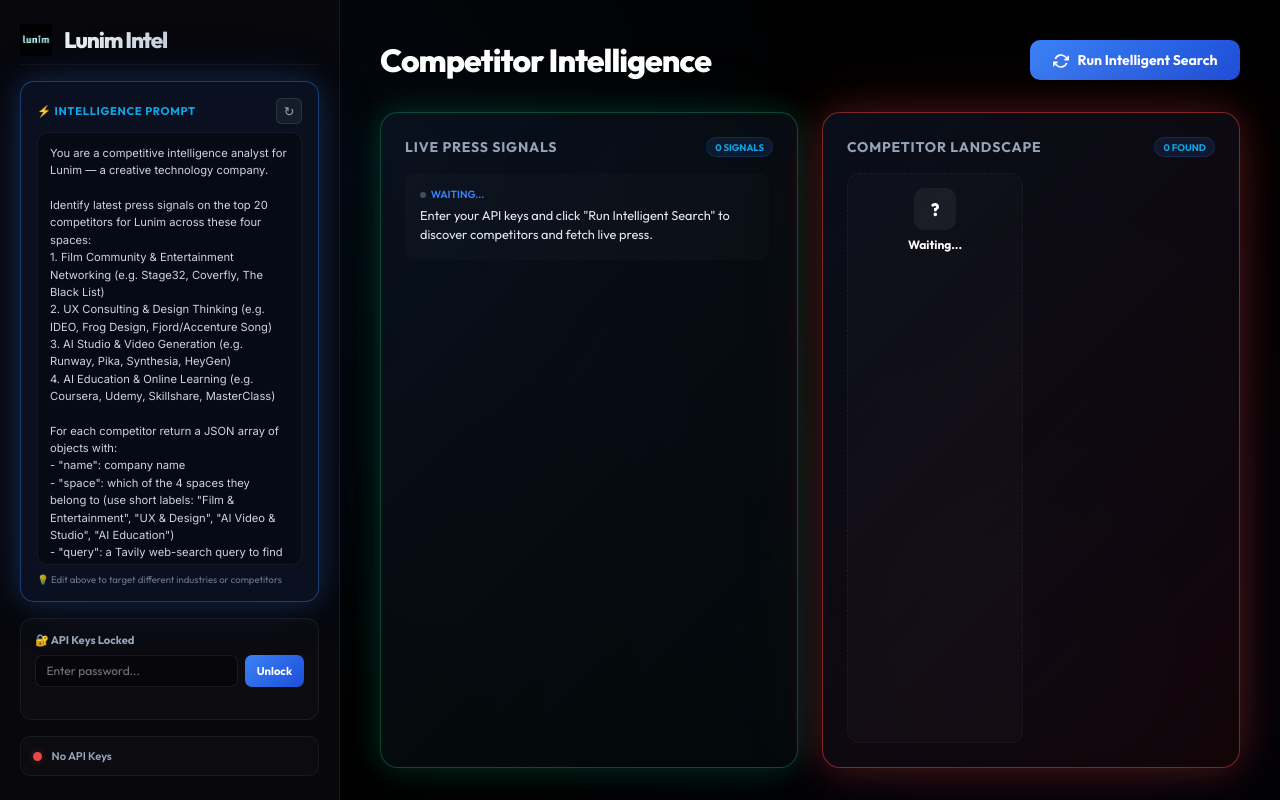
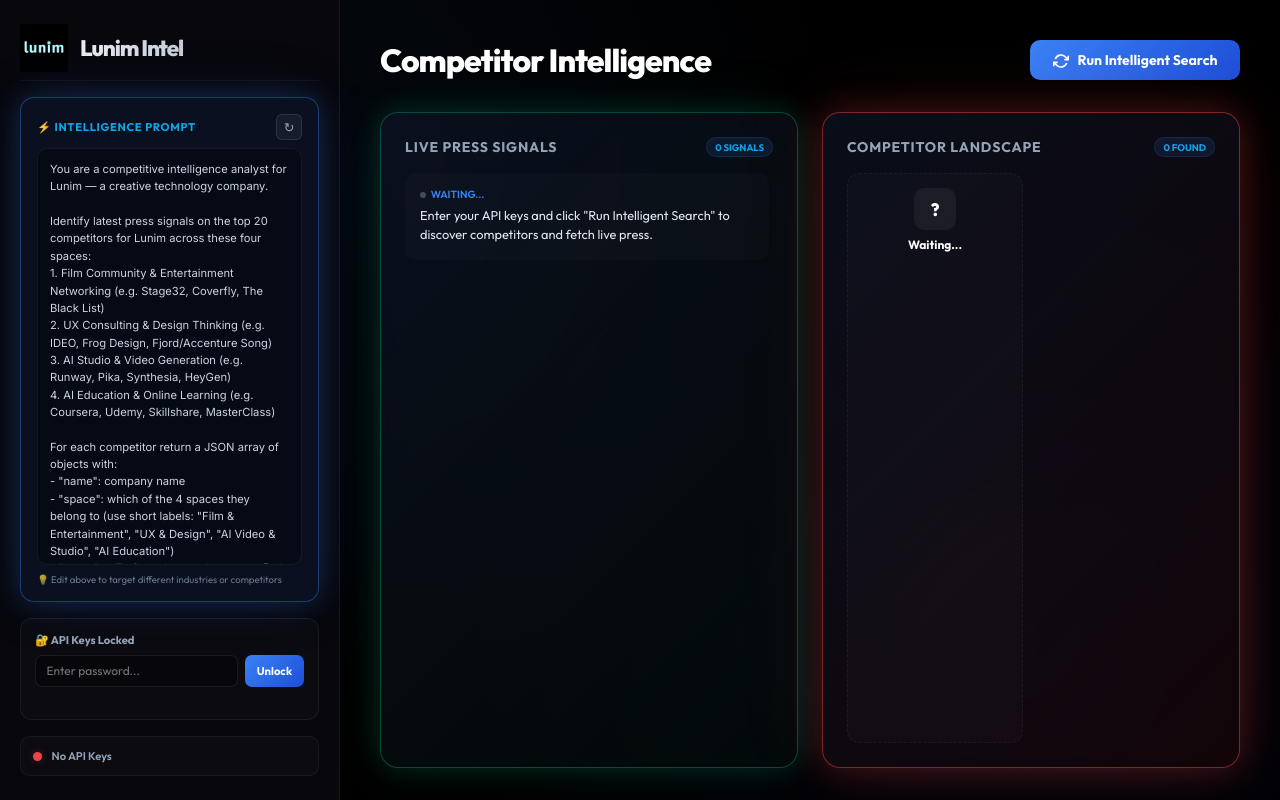
Before and after one commit to Pakkhiguptaa/Lunim-Intel, a plain HTML site: page index.html in a window 1280 px wide. Drawn offline with Linux system fonts and the light colour scheme.

Commit message:
UI: Increase sidebar Lunim logo size

```diff
--- a/index.html
+++ b/index.html
@@ -15,7 +15,7 @@
   <!-- Sidebar -->
   <aside class="sidebar">
     <div class="logo">
-      <img src="lunim-logo.webp" alt="Lunim Logo" style="height: 32px; width: auto; margin-right: 12px;">
+      <img src="lunim-logo.webp" alt="Lunim Logo" style="height: 48px; width: auto; margin-right: 12px;">
       <span>Lunim Intel</span>
     </div>
 
```
